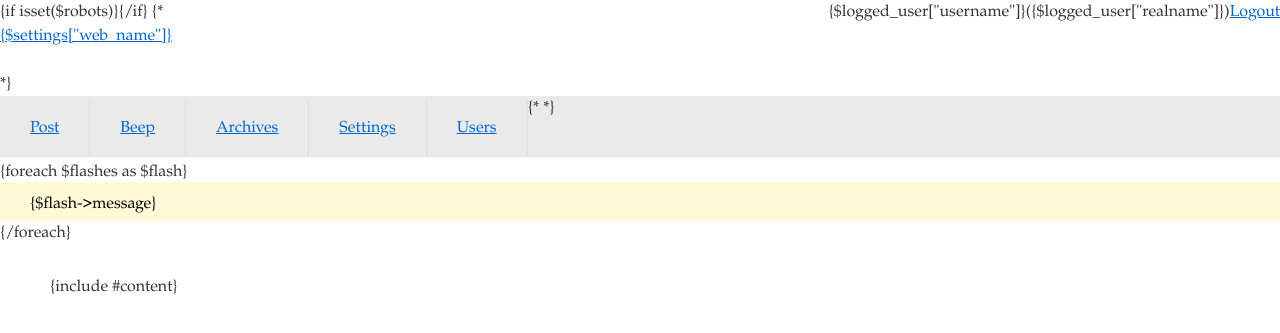
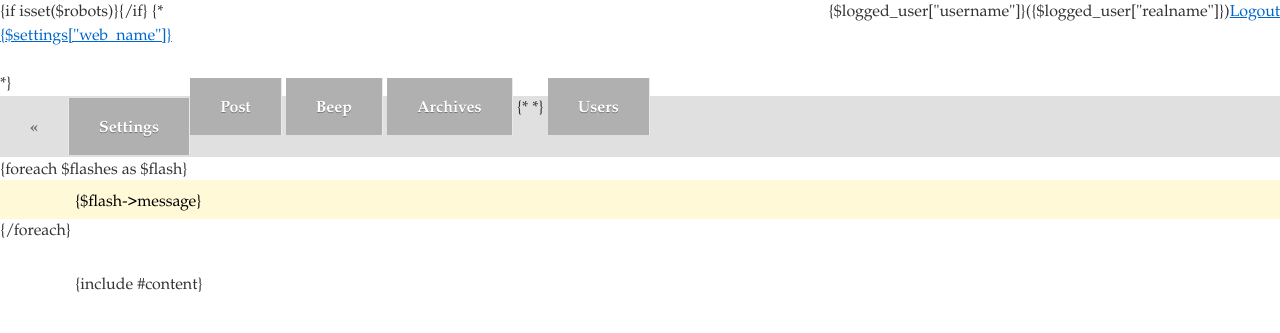
Before and after one commit to czlang/hyperon, a PHP site: page /app/templates/@admin_layout.phtml in a window 1280 px wide. Shown: the top 333 px of the page. Run offline with PHP 8.4, Linux system fonts and the light colour scheme.

Commit message:
basic users administration

```diff
--- a/app/presenters/BasePresenter.php
+++ b/app/presenters/BasePresenter.php
@@ -17,6 +17,7 @@
 
 abstract class BasePresenter extends NPresenter
 {
+
 
 
 
@@ -46,7 +47,8 @@ abstract class BasePresenter extends NPresenter
 		$user = NEnvironment::getUser();
 
 		if($user->isLoggedIn()){
-			$this->template->logged_user = $user->getIdentity()->getData();
+			$logged_user = $user->getIdentity()->getData();
+			$this->template->logged_user = $logged_user;
 		}
 
 
--- a/app/templates/@admin_layout.phtml
+++ b/app/templates/@admin_layout.phtml
@@ -55,13 +55,15 @@ $(document).ready(function(){
 
 	<div id="nav" class="floating-list-menu">
 		<ul>
-			<li><a href="{plink AdminPosts:newpost}">Post</a></li>
-			<li><a href="{plink AdminPosts:newbeep}">Beep</a></li>
-			<li><a href="{plink AdminPosts:archives}">Archives</a></li>
+			<li class="home-link"><a href="{plink Homepage:}">&laquo;</a></li>
+			<li{ifCurrent AdminPosts:newpost} class="active"{/ifCurrent}><a href="{plink AdminPosts:newpost}">Post</a></li>
+			<li{ifCurrent AdminPosts:newbeep} class="active"{/ifCurrent}><a href="{plink AdminPosts:newbeep}">Beep</a></li>
+			<li{ifCurrent AdminPosts:archives} class="active"{/ifCurrent}><a href="{plink AdminPosts:archives}">Archives</a></li>
 {*
 			<li><a href="">Settings</a></li>
-			<li><a href="">Users</a></li>
 *}
+			<li{ifCurrent AdminUsers:} class="active"{/ifCurrent}><a href="{plink AdminUsers:}">Users</a></li>
+
 		<ul>
 		<div class="cleaner"></div>
 	</div>
--- /dev/null
+++ b/app/templates/AdminUsers/edituser.phtml
@@ -0,0 +1,6 @@
+{block #content}
+
+<h2>Edit user</h2>
+
+
+{widget editUserForm}
--- a/css/admin.css
+++ b/css/admin.css
@@ -12,7 +12,7 @@ a[href^="error:"]{background:red;color:white;}
 div.flash{
 	color: black;
 	background: #FFF9D7;
-	padding: 10px 30px 5px 30px;
+	padding: 10px 30px 5px 75px;
 	margin: -2px 0 0 0;
 }
 
@@ -44,7 +44,7 @@ a:focus
 
 
 #nav{
-	background: #EAEAEA;
+	background: #E0E0E0;
 	margin: 0;
 	padding: 0;
 	height: 60px;
@@ -55,23 +55,31 @@ a:focus
 	padding: 0;
 }
 #nav li{
-	padding: 20px 0px 20px 0px;
+	padding: 20px 0px 18px 0px;
 }
 #nav a{
-	margin: 20px 0 0 0;
-	padding: 20px 30px 20px 30px;
-	border-right: solid 1px #DFDFDF;
+	margin: 0 0 0 0;
+	padding: 22px 30px 19px 30px;
+	color: #646464;
+	font-weight: bold;
+	border-right: solid 1px #EAEAEA;
+	text-decoration: none;
 }
 #nav a:hover,
-#nav a:focus
+#nav a:focus,
+#nav .active a
 {
-	background: #EFEFEF;
+	background: #B0B0B0;
+	color: #FFFFFF;
+	text-shadow: 0 1px 0 #777777;
+	font-weight: bold;
+	text-decoration: none;
 }
 
 
 #admin-content{
 	margin: 30px 0 0 0;
-	padding: 0px 50px 20px 50px;
+	padding: 0px 30px 20px 75px;
 }
 
 #admin-content h2{
@@ -79,14 +87,19 @@ a:focus
 	letter-spacing: -1px;
 }
 
-
+#admin-content table td{
+	padding-top: 6px;
+	padding-bottom: 2px;
+}
 
 
 #newpost-form{
 	width: 1050px;
 }
 
-#newpost-form label.required{
+#newpost-form label.required,
+#newbeep-form label.required
+{
 	color: maroon;
 }
 #newpost-form label{
@@ -150,7 +163,9 @@ a:focus
 }
 
 
-#posts-table{
+#posts-table,
+#users-table
+{
 	width: 600px;
 	float: left;
 	margin-left: -10px;
@@ -164,7 +179,9 @@ a:focus
 }
 
 #posts-table tr:hover,
-#beeps-table tr:hover
+#beeps-table tr:hover,
+#users-table tr:hover,
+#users-table .logged
 {
 	background: #EFEFEF;
 }
```
Also changed, not shown: app/models/Users.php (+7 -13 lines), app/presenters/AdminUsersPresenter.php (added, +140 -0 lines), app/templates/AdminUsers/default.phtml (added, +33 -0 lines), 1 other file.
